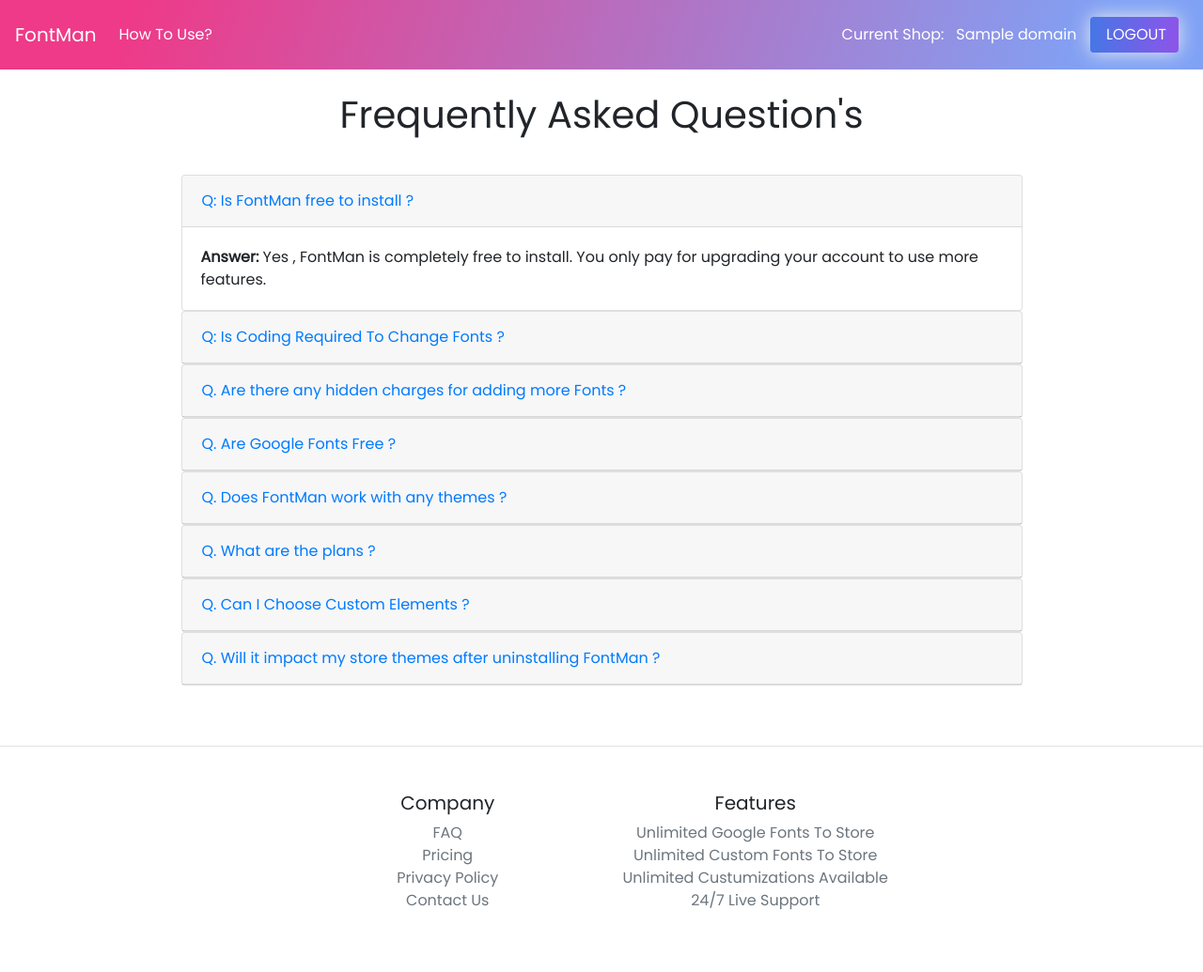
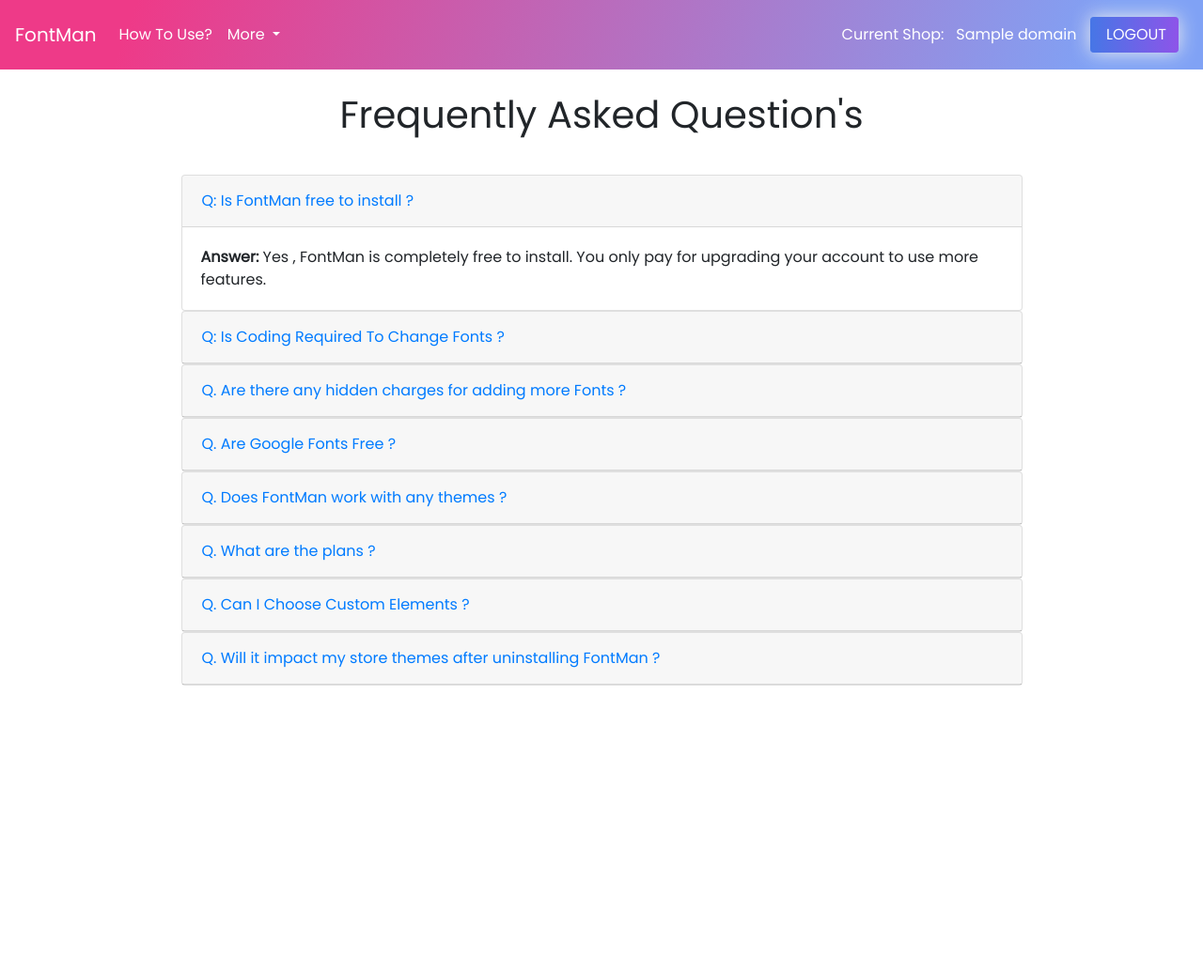
Before and after one commit to shriDeveloper/snapads-pa-app, a Django app: template home/templates/blog/faq.html in a window 1280 px wide. Shown: the whole page at 94% size. After the commit the page ends 730 px from the top, so only its background shows below. Run offline with Django 3.2, Linux system fonts and the light colour scheme; the template is opened without the code that fills it: most values are stand-ins (such as "Sample title", 1, 10 or a date in 2020); some libraries are stand-ins or nearby versions.

Commit message:
Saved Changes

```diff
--- a/home/templates/base.html
+++ b/home/templates/base.html
@@ -106,18 +106,20 @@
       </li>
       -->
 
-      <!--
+
       <li class="nav-item dropdown">
         <a class="nav-link text-style dropdown-toggle" href="#" id="navbarDropdown" role="button" data-toggle="dropdown" aria-haspopup="true" aria-expanded="false">
-          Dropdown
+          More
         </a>
         <div class="dropdown-menu " aria-labelledby="navbarDropdown">
-          <a class="dropdown-item text-style" href="#">Help</a>
-          <a class="dropdown-item text-style" href="#">Another action</a>
+          <a class="dropdown-item text-style" target="_blank" href="/faq">FAQ</a>
+          <a class="dropdown-item text-style" target="_blank" href="/pricing">Pricing</a>
           <div class="dropdown-divider"></div>
-          <a class="dropdown-item text-style" href="#">Something else here</a>
+          <a class="dropdown-item text-style" target="_blank" href="/privacy-policy">Privacy Policy</a>
+          <a class="dropdown-item text-style"  target="_blank" href="/contact-us">Contact Us</a>
+
         </div>
-      </li> -->
+      </li>
 
     </ul>
     <form class="form-inline my-2 my-lg-0">
@@ -204,6 +206,18 @@
   </script>
 
   <script src="https://maxcdn.bootstrapcdn.com/bootstrap/4.0.0/js/bootstrap.min.js" integrity="sha384-JZR6Spejh4U02d8jOt6vLEHfe/JQGiRRSQQxSfFWpi1MquVdAyjUar5+76PVCmYl" crossorigin="anonymous"></script>
+<!-- Global site tag (gtag.js) - Google Analytics -->
+<script async src="https://www.googletagmanager.com/gtag/js?id=G-SN6PLZ87FQ"></script>
+<script>
+  window.dataLayer = window.dataLayer || [];
+  function gtag(){dataLayer.push(arguments);}
+  gtag('js', new Date());
+
+  gtag('config', 'G-SN6PLZ87FQ');
+</script>
+
+
+
 
   {% block window_load_script %}
 
@@ -217,30 +231,30 @@
   <!-- FOOTER -->
 
 
-      <footer class="pt-4 my-md-5 text-center pt-md-5 border-top">
-        <div class="row">
-          <div class="col-12 col-md-3">
-          </div>
-          <div class="col-3 col-md-3">
-            <h5>Company</h5>
-            <ul class="list-unstyled text-small">
-              <li><a class="text-muted" href="/faq">FAQ</a></li>
-              <li><a class="text-muted" href="/pricing">Pricing</a></li>
-              <li><a class="text-muted" href="/privacy-policy">Privacy Policy</a></li>
-              <li><a class="text-muted" href="/contact-us">Contact Us</a></li>
-            </ul>
-          </div>
-          <div class="col-3 col-md-3">
-            <h5>Features</h5>
-            <ul class="list-unstyled text-small">
-              <li><a class="text-muted" href="#">Unlimited Google Fonts To Store</a></li>
-              <li><a class="text-muted" href="#">Unlimited Custom Fonts To Store</a></li>
-              <li><a class="text-muted" href="#">Unlimited Custumizations Available</a></li>
-              <li><a class="text-muted" href="#">24/7 Live Support</a></li>
-            </ul>
-          </div>
-        </div>
-      </footer>
+      <!--<footer class="pt-4 my-md-5 text-center pt-md-5 border-top">-->
+      <!--  <div class="row">-->
+      <!--    <div class="col-12 col-md-3">-->
+      <!--    </div>-->
+      <!--    <div class="col-3 col-md-3">-->
+      <!--      <h5>Company</h5>-->
+      <!--      <ul class="list-unstyled text-small">-->
+      <!--        <li><a class="text-muted" href="/faq">FAQ</a></li>-->
+      <!--        <li><a class="text-muted" href="/pricing">Pricing</a></li>-->
+      <!--        <li><a class="text-muted" href="/privacy-policy">Privacy Policy</a></li>-->
+      <!--        <li><a class="text-muted" href="/contact-us">Contact Us</a></li>-->
+      <!--      </ul>-->
+      <!--    </div>-->
+      <!--    <div class="col-3 col-md-3">-->
+      <!--      <h5>Features</h5>-->
+      <!--      <ul class="list-unstyled text-small">-->
+      <!--        <li><a class="text-muted" href="#">Unlimited Google Fonts To Store</a></li>-->
+      <!--        <li><a class="text-muted" href="#">Unlimited Custom Fonts To Store</a></li>-->
+      <!--        <li><a class="text-muted" href="#">Unlimited Custumizations Available</a></li>-->
+      <!--        <li><a class="text-muted" href="#">24/7 Live Support</a></li>-->
+      <!--      </ul>-->
+      <!--    </div>-->
+      <!--  </div>-->
+      <!--</footer>-->
 
 
 
--- a/home/templates/home/index.html
+++ b/home/templates/home/index.html
@@ -32,7 +32,10 @@
                  <div class="row mb-3">
 
 
-      <div class="col-md-10"></div>
+      <div class="col-md-10">
+
+
+      </div>
       <div class="col-md-1">
           <button id="save" class="btn btn-gradient btn-lg"><i class="fa fa-floppy-o" aria-hidden="true"></i></button>
       </div>
```
